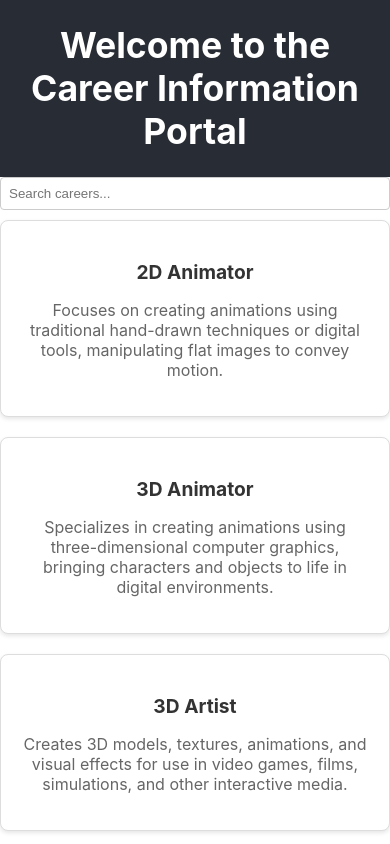
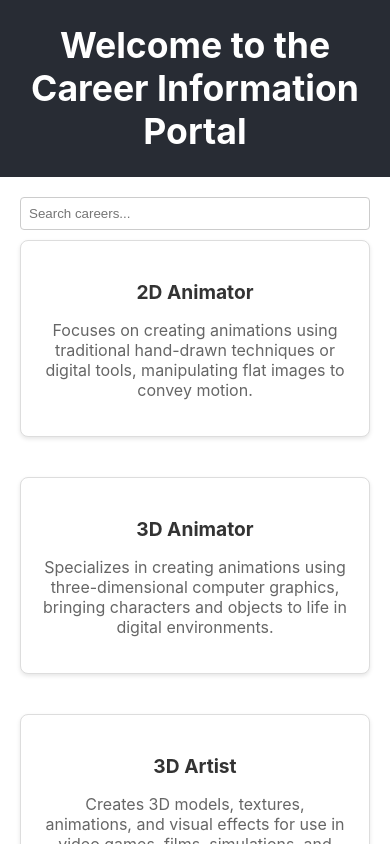
Before and after one commit to vinaysb1/careerinfo_up_fe, a React (Create React App) app: page / in a window 390 px wide. Shown: the top 844 px of the page. Built offline with nearby package versions, Linux system fonts and the light colour scheme.

Commit message:
ci_up_lesson7_preserve_tokenorder_while_sorting

```diff
--- a/src/components/CareerList.css
+++ b/src/components/CareerList.css
@@ -24,3 +24,60 @@
 .clear-icon {
     fill: rgba(0, 0, 0, .54);
 }
+
+.career-list {
+    padding: 20px;
+}
+
+.card-container {
+    display: flex;
+    flex-wrap: wrap;
+    justify-content: space-between;
+}
+
+.card {
+    width: calc(25% - 20px);
+    margin-bottom: 20px;
+    padding: 20px;
+    background-color: #f9f9f9;
+    border: 1px solid #ccc;
+    border-radius: 5px;
+    box-sizing: border-box;
+}
+
+/* Adjust grid layout based on screen size */
+@media screen and (min-width: 768px) {
+    .card-container {
+        display: grid;
+        grid-template-columns: repeat(4, 1fr);
+        gap: 20px;
+    }
+
+    .clear-button {
+        right: 10px;
+    }
+}
+
+@media screen and (max-width: 767px) {
+    .card-container {
+        display: grid;
+        grid-template-columns: repeat(2, 1fr);
+        gap: 20px;
+    }
+
+    .clear-button {
+        right: 10px;
+    }
+}
+
+@media screen and (max-width: 480px) {
+    .card-container {
+        display: grid;
+        grid-template-columns: 1fr;
+        gap: 20px;
+    }
+
+    .clear-button {
+        right: 10px;
+    }
+}
--- a/src/components/CareerList.js
+++ b/src/components/CareerList.js
@@ -25,19 +25,38 @@ const CareerList = () => {
     }).sort((a, b) => {
         const aTitle = a.title.toLowerCase();
         const bTitle = b.title.toLowerCase();
-        const aIndex = aTitle.indexOf(searchTerm.toLowerCase());
-        const bIndex = bTitle.indexOf(searchTerm.toLowerCase());
+        const searchTokens = searchTerm.toLowerCase().split(/\s+/);
 
-        // Sort by full token match first
-        if (aIndex === 0 && bIndex !== 0) {
+        // Calculate the index of the first appearance of each search token in the titles
+        const aIndices = searchTokens.map(token => aTitle.indexOf(token));
+        const bIndices = searchTokens.map(token => bTitle.indexOf(token));
+
+        // Compare the indices of the first appearance of search tokens in each title
+        for (let i = 0; i < searchTokens.length; i++) {
+            if (aIndices[i] !== -1 && bIndices[i] === -1) {
+                return -1;
+            } else if (aIndices[i] === -1 && bIndices[i] !== -1) {
+                return 1;
+            } else if (aIndices[i] !== -1 && bIndices[i] !== -1) {
+                if (aIndices[i] < bIndices[i]) {
+                    return -1;
+                } else if (aIndices[i] > bIndices[i]) {
+                    return 1;
+                }
+            }
+        }
+
+        // If all tokens are not found in one title but found in the other, sort based on length
+        if (aIndices.every(index => index === -1) && bIndices.some(index => index !== -1)) {
             return -1;
-        } else if (bIndex === 0 && aIndex !== 0) {
+        } else if (bIndices.every(index => index === -1) && aIndices.some(index => index !== -1)) {
             return 1;
         }
 
-        // Then sort alphabetically
+        // Then sort alphabetically if tokens are not found in either title
         return aTitle.localeCompare(bTitle);
     });
+
 
     return (
         <div className="career-list">
```
